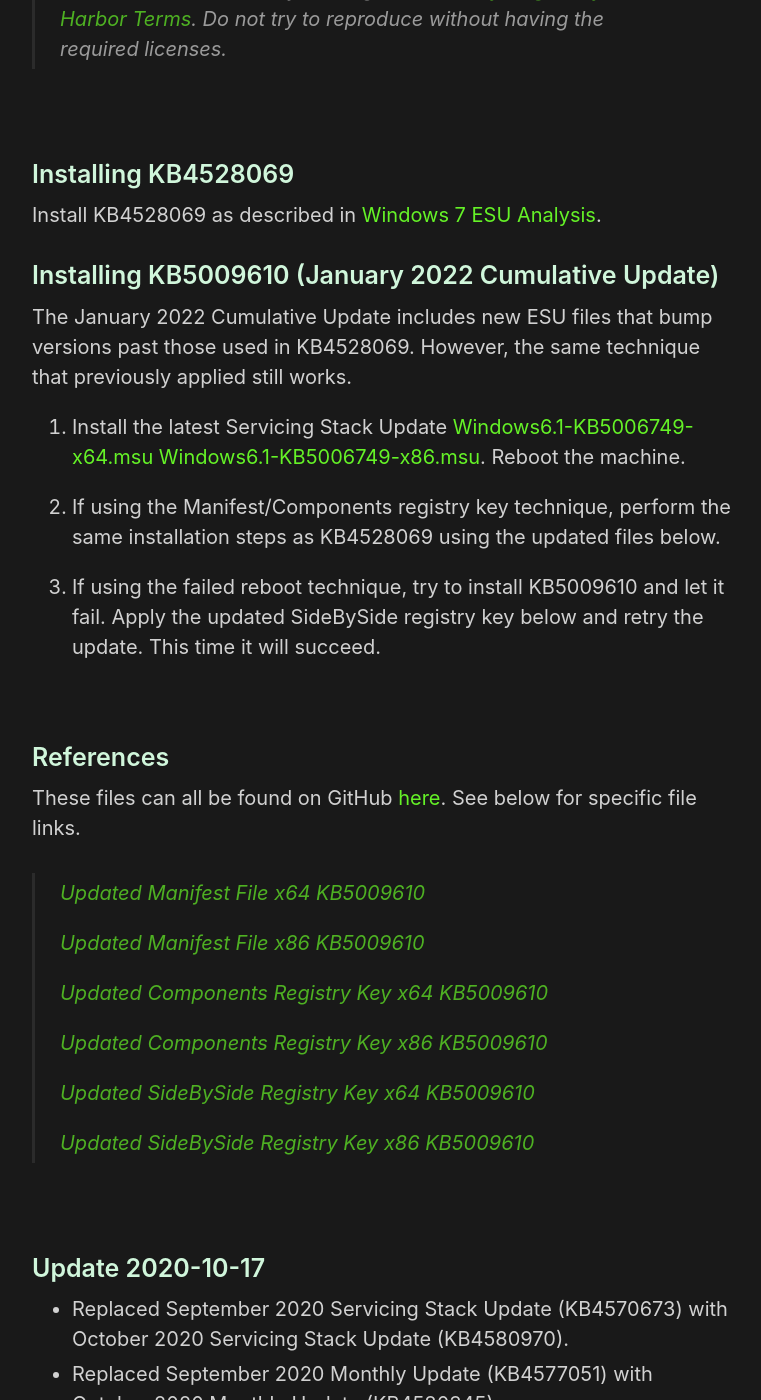
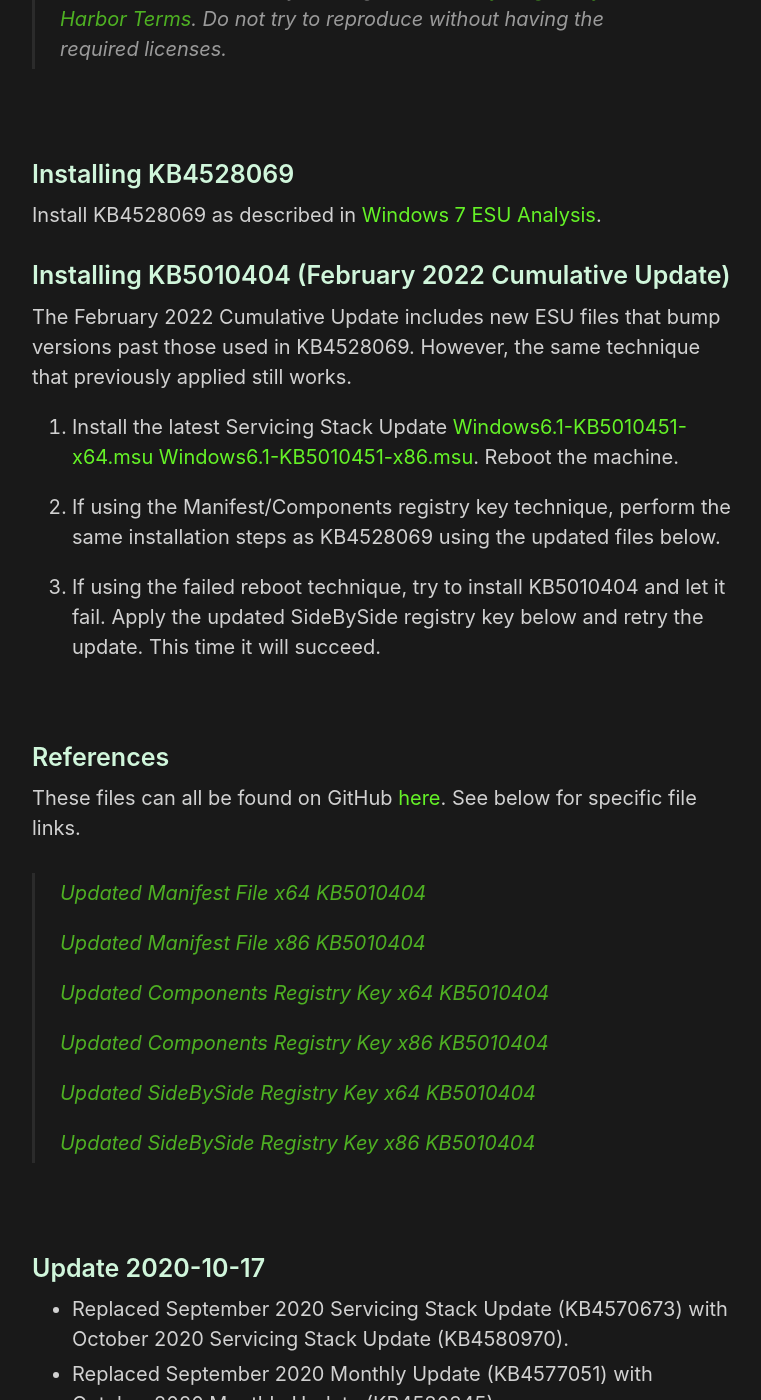
Before and after one commit to HackAndPwn/HackAndPwn.github.io, a Jekyll site: the page built from _posts/2020-09-12-windows-7-esu-analysis-updates.md, in a window 1280 px wide and 1400 px high, scrolled down 731 px. Shown: the whole window, without its empty margins (258-1019 px from the left). Built offline with Jekyll 4.4.1, drawn with Linux system fonts in a browser that asks for light colours; some of the changed text lies outside the part shown.

Commit message:
feb 2022 analysis updates

```diff
--- a/_posts/2020-09-12-windows-7-esu-analysis-updates.md
+++ b/_posts/2020-09-12-windows-7-esu-analysis-updates.md
@@ -19,15 +19,15 @@
 
 Install KB4528069 as described in [Windows 7 ESU Analysis](https://hackandpwn.com/windows-7-esu-analysis).
 
-### Installing KB5009610 (January 2022 Cumulative Update)
+### Installing KB5010404 (February 2022 Cumulative Update)
 
-The January 2022 Cumulative Update includes new ESU files that bump versions past those used in KB4528069.  However, the same technique that previously applied still works.
+The February 2022 Cumulative Update includes new ESU files that bump versions past those used in KB4528069.  However, the same technique that previously applied still works.
 
-1. Install the latest Servicing Stack Update [Windows6.1-KB5006749-x64.msu](https://github.com/HackAndPwn/Windows-7-Patching/raw/master/07_ESU_Updates/01_Windows6.1-KB5006749-x64.msu) [Windows6.1-KB5006749-x86.msu](https://github.com/HackAndPwn/Windows-7-Patching/raw/master/07_ESU_Updates/01_Windows6.1-KB5006749-x86.msu).  Reboot the machine.
+1. Install the latest Servicing Stack Update [Windows6.1-KB5010451-x64.msu](https://github.com/HackAndPwn/Windows-7-Patching/raw/master/07_ESU_Updates/01_Windows6.1-KB5010451-x64.msu) [Windows6.1-KB5010451-x86.msu](https://github.com/HackAndPwn/Windows-7-Patching/raw/master/07_ESU_Updates/01_Windows6.1-KB5010451-x86.msu).  Reboot the machine.
 
 2. If using the Manifest/Components registry key technique, perform the same installation steps as KB4528069 using the updated files below.
 
-3. If using the failed reboot technique, try to install KB5009610 and let it fail.  Apply the updated SideBySide registry key below and retry the update.  This time it will succeed.
+3. If using the failed reboot technique, try to install KB5010404 and let it fail.  Apply the updated SideBySide registry key below and retry the update.  This time it will succeed.
 
 <br>
 
@@ -35,17 +35,17 @@
 
 These files can all be found on GitHub [here](https://github.com/HackAndPwn/Windows-7-ESU-Analysis).  See below for specific file links.
 
-> [Updated Manifest File x64 KB5009610](https://github.com/HackAndPwn/Windows-7-ESU-Analysis/blob/master/2022_01/amd64_microsoft-windows-s..edsecurityupdatesai_31bf3856ad364e35_6.1.7602.25829_none_c8dbaf6e3627aab8.manifest)
+> [Updated Manifest File x64 KB5010404](https://github.com/HackAndPwn/Windows-7-ESU-Analysis/blob/master/2022_02/amd64_microsoft-windows-s..edsecurityupdatesai_31bf3856ad364e35_6.1.7602.25860_none_c8a76d243650366d.manifest)
 >
-> [Updated Manifest File x86 KB5009610](https://github.com/HackAndPwn/Windows-7-ESU-Analysis/blob/master/2022_01/x86_microsoft-windows-s..edsecurityupdatesai_31bf3856ad364e35_6.1.7602.25829_none_6cbd13ea7dca3982.manifest)
+> [Updated Manifest File x86 KB5010404](https://github.com/HackAndPwn/Windows-7-ESU-Analysis/blob/master/2022_02/x86_microsoft-windows-s..edsecurityupdatesai_31bf3856ad364e35_6.1.7602.25860_none_6c88d1a07df2c537.manifest)
 >
-> [Updated Components Registry Key x64 KB5009610](https://github.com/HackAndPwn/Windows-7-ESU-Analysis/blob/master/2022_01/ComponentsRegistryKey_x64.reg)
+> [Updated Components Registry Key x64 KB5010404](https://github.com/HackAndPwn/Windows-7-ESU-Analysis/blob/master/2022_02/ComponentsRegistryKey_x64.reg)
 >
-> [Updated Components Registry Key x86 KB5009610](https://github.com/HackAndPwn/Windows-7-ESU-Analysis/blob/master/2022_01/ComponentsRegistryKey_x86.reg)
+> [Updated Components Registry Key x86 KB5010404](https://github.com/HackAndPwn/Windows-7-ESU-Analysis/blob/master/2022_02/ComponentsRegistryKey_x86.reg)
 >
-> [Updated SideBySide Registry Key x64 KB5009610](https://github.com/HackAndPwn/Windows-7-ESU-Analysis/blob/master/2022_01/SideBySideRegistryKey_x64.reg)
+> [Updated SideBySide Registry Key x64 KB5010404](https://github.com/HackAndPwn/Windows-7-ESU-Analysis/blob/master/2022_02/SideBySideRegistryKey_x64.reg)
 >
-> [Updated SideBySide Registry Key x86 KB5009610](https://github.com/HackAndPwn/Windows-7-ESU-Analysis/blob/master/2022_01/SideBySideRegistryKey_x86.reg)
+> [Updated SideBySide Registry Key x86 KB5010404](https://github.com/HackAndPwn/Windows-7-ESU-Analysis/blob/master/2022_02/SideBySideRegistryKey_x86.reg)
 
 <br>
 
@@ -119,3 +119,8 @@
 ### Update 2022-01-16
 * Replaced December 2021 Monthly Update (KB5008244) with January 2022 Monthly Update (KB5009610).
 * Replaced December 2021 Manifest, Components Registry Key, and SideBySide Registry Key (6.1.7602.25796) with January 2022 (6.1.7602.25829).
+
+### Update 2022-02-20
+* Replaced October 2021 Servicing Stack Update (KB5006749) with February 2022 Servicing Stack Update (KB5010451).
+* Replaced January 2022 Monthly Update (KB5009610) with February 2022 Monthly Update (KB5010404).
+* Replaced January 2022 Manifest, Components Registry Key, and SideBySide Registry Key (6.1.7602.25829) with February 2022 (6.1.7602.25860).
```
Also changed, not shown: other parts of _posts/2020-09-12-windows-7-esu-analysis-updates.md (+1 -1 lines).
